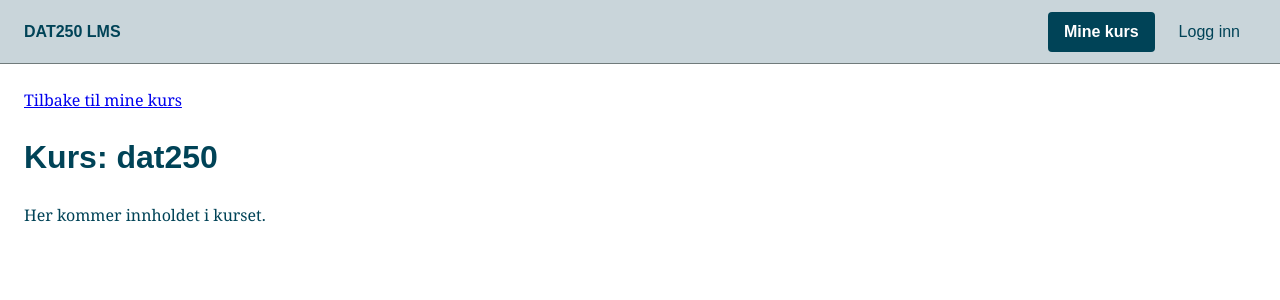
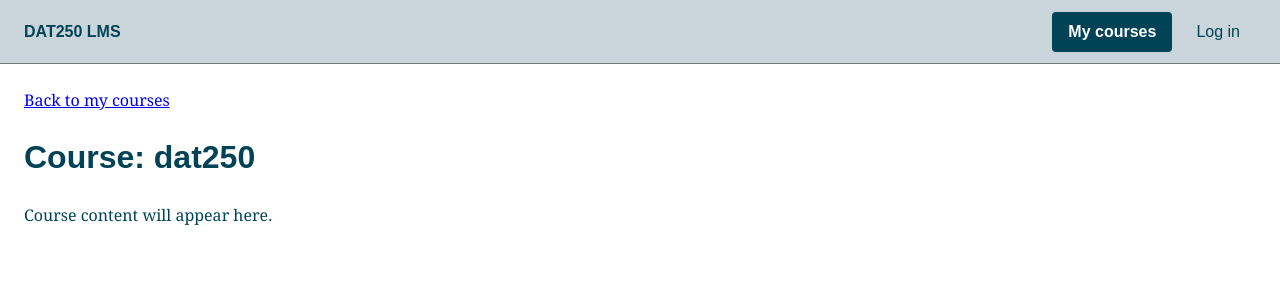
Before and after one commit to Boramj233/dat250-lms-group17, a React (Vite) app in the folder frontend/: page /courses/dat250 in a window 1280 px wide. Shown: the top 300 px of the page. Built offline with nearby package versions, Linux system fonts and the light colour scheme.

Commit message:
transladet ui text to english

```diff
--- a/frontend/src/app/layout/AppLayout.tsx
+++ b/frontend/src/app/layout/AppLayout.tsx
@@ -7,9 +7,9 @@ export default function AppLayout() {
     <div className="app-layout">
       <header className="topbar">
         <Link className="brand" to={paths.home}>DAT250 LMS</Link>
-        <nav className="main-nav" aria-label="Hovednavigasjon">
-          <NavLink to={paths.courses}>Mine kurs</NavLink>
-          <NavLink to={paths.login}>Logg inn</NavLink>
+        <nav className="main-nav" aria-label="Main navigation">
+          <NavLink to={paths.courses}>My courses</NavLink>
+          <NavLink to={paths.login}>Log in</NavLink>
         </nav>
       </header>
 
--- a/frontend/src/app/pages/NotFoundPage.tsx
+++ b/frontend/src/app/pages/NotFoundPage.tsx
@@ -4,8 +4,8 @@ import { paths } from '../paths'
 export default function NotFoundPage() {
   return (
     <>
-      <h1>Siden finnes ikke</h1>
-      <Link to={paths.courses}>Til mine kurs</Link>
+      <h1>Page not found</h1>
+      <Link to={paths.courses}>Go to my courses</Link>
     </>
   )
 }
--- a/frontend/src/features/auth/pages/LoginPage.tsx
+++ b/frontend/src/features/auth/pages/LoginPage.tsx
@@ -4,9 +4,9 @@ import { paths } from '../../../app/paths'
 export default function LoginPage() {
   return (
     <main className="page-content">
-      <h1>Logg inn</h1>
-      <p>Innlogging er ikke implementert ennå.</p>
-      <Link to={paths.courses}>Gå til mine kurs (utvikling)</Link>
+      <h1>Log in</h1>
+      <p>Login has not been implemented yet.</p>
+      <Link to={paths.courses}>Go to my courses (development)</Link>
     </main>
   )
 }
--- a/frontend/src/features/course/pages/CourseListPage.tsx
+++ b/frontend/src/features/course/pages/CourseListPage.tsx
@@ -5,8 +5,8 @@ export default function CourseListPage() {
   // Temporary example until courses are loaded from the backend.
   return (
     <>
-      <h1>Mine kurs</h1>
-      <Link to={coursePath('dat250')}>Åpne DAT250</Link>
+      <h1>My courses</h1>
+      <Link to={coursePath('dat250')}>Open DAT250</Link>
     </>
   )
 }
--- a/frontend/src/features/course/pages/CoursePage.tsx
+++ b/frontend/src/features/course/pages/CoursePage.tsx
@@ -6,9 +6,9 @@ export default function CoursePage() {
 
   return (
     <>
-      <Link to={paths.courses}>Tilbake til mine kurs</Link>
-      <h1>Kurs: {courseId}</h1>
-      <p>Her kommer innholdet i kurset.</p>
+      <Link to={paths.courses}>Back to my courses</Link>
+      <h1>Course: {courseId}</h1>
+      <p>Course content will appear here.</p>
     </>
   )
 }
```
